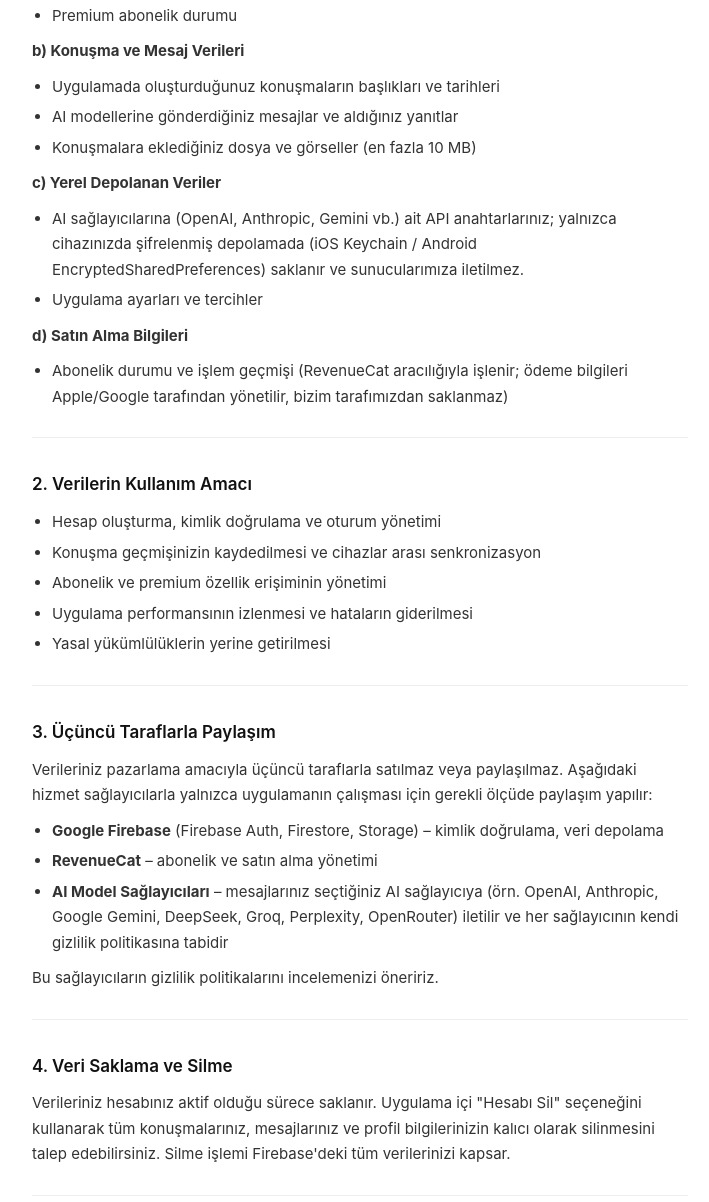
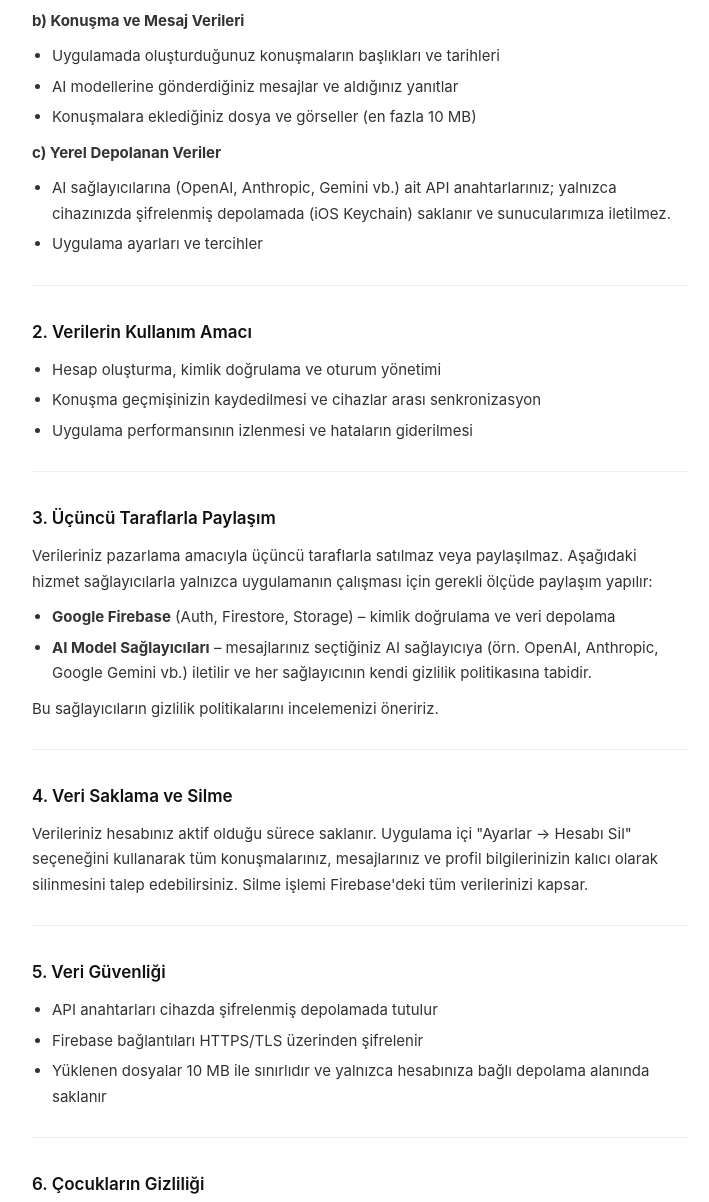
Before and after one commit to ozgeerdogan/konsey-privacy-policy, a plain HTML site: page index.html in a window 1280 px wide. Shown: the part 510-1712 px from the top of the page, without its empty margins (280-989 px from the left). Drawn offline with Linux system fonts and the light colour scheme.

Commit message:
Update privacy policy with new date and details

```diff
--- a/index.html
+++ b/index.html
@@ -38,7 +38,7 @@
 <div class="container">
 
   <h1>Gizlilik Politikası</h1>
-  <p class="subtitle">Son güncelleme: 27 Mayıs 2025 &nbsp;·&nbsp; Konsey – AI Konseyi Uygulaması</p>
+  <p class="subtitle">Son güncelleme: 31 Mayıs 2026 &nbsp;·&nbsp; Konsey – AI Konseyi Uygulaması</p>
 
   <p>
     Konsey ("uygulama", "biz") olarak gizliliğinize önem veriyoruz. Bu politika, uygulamayı
@@ -52,10 +52,9 @@
 
   <p><strong>a) Hesap Bilgileri</strong></p>
   <ul>
-    <li>E-posta adresi ve şifre (e-posta/şifre ile kayıt olunursa)</li>
+    <li>E-posta adresi (e-posta/şifre ile kayıt olunursa)</li>
     <li>Apple kimlik bilgileri (Apple ile Giriş Yap kullanılırsa)</li>
     <li>Kullanıcı kimliği (UID) ve hesap oluşturma tarihi</li>
-    <li>Premium abonelik durumu</li>
   </ul>
 
   <p><strong>b) Konuşma ve Mesaj Verileri</strong></p>
@@ -68,15 +67,8 @@
   <p><strong>c) Yerel Depolanan Veriler</strong></p>
   <ul>
     <li>AI sağlayıcılarına (OpenAI, Anthropic, Gemini vb.) ait API anahtarlarınız; yalnızca cihazınızda
-        şifrelenmiş depolamada (iOS Keychain / Android EncryptedSharedPreferences) saklanır ve
-        sunucularımıza iletilmez.</li>
+        şifrelenmiş depolamada (iOS Keychain) saklanır ve sunucularımıza iletilmez.</li>
     <li>Uygulama ayarları ve tercihler</li>
-  </ul>
-
-  <p><strong>d) Satın Alma Bilgileri</strong></p>
-  <ul>
-    <li>Abonelik durumu ve işlem geçmişi (RevenueCat aracılığıyla işlenir; ödeme bilgileri
-        Apple/Google tarafından yönetilir, bizim tarafımızdan saklanmaz)</li>
   </ul>
 
   <hr class="divider" />
@@ -85,9 +77,7 @@
   <ul>
     <li>Hesap oluşturma, kimlik doğrulama ve oturum yönetimi</li>
     <li>Konuşma geçmişinizin kaydedilmesi ve cihazlar arası senkronizasyon</li>
-    <li>Abonelik ve premium özellik erişiminin yönetimi</li>
     <li>Uygulama performansının izlenmesi ve hataların giderilmesi</li>
-    <li>Yasal yükümlülüklerin yerine getirilmesi</li>
   </ul>
 
   <hr class="divider" />
@@ -96,11 +86,9 @@
   <p>Verileriniz pazarlama amacıyla üçüncü taraflarla satılmaz veya paylaşılmaz.
      Aşağıdaki hizmet sağlayıcılarla yalnızca uygulamanın çalışması için gerekli ölçüde paylaşım yapılır:</p>
   <ul>
-    <li><strong>Google Firebase</strong> (Firebase Auth, Firestore, Storage) – kimlik doğrulama, veri depolama</li>
-    <li><strong>RevenueCat</strong> – abonelik ve satın alma yönetimi</li>
+    <li><strong>Google Firebase</strong> (Auth, Firestore, Storage) – kimlik doğrulama ve veri depolama</li>
     <li><strong>AI Model Sağlayıcıları</strong> – mesajlarınız seçtiğiniz AI sağlayıcıya (örn. OpenAI, Anthropic,
-        Google Gemini, DeepSeek, Groq, Perplexity, OpenRouter) iletilir ve her sağlayıcının kendi
-        gizlilik politikasına tabidir</li>
+        Google Gemini vb.) iletilir ve her sağlayıcının kendi gizlilik politikasına tabidir.</li>
   </ul>
   <p>Bu sağlayıcıların gizlilik politikalarını incelemenizi öneririz.</p>
 
@@ -108,7 +96,7 @@
 
   <h2>4. Veri Saklama ve Silme</h2>
   <p>
-    Verileriniz hesabınız aktif olduğu sürece saklanır. Uygulama içi "Hesabı Sil" seçeneğini
+    Verileriniz hesabınız aktif olduğu sürece saklanır. Uygulama içi "Ayarlar → Hesabı Sil" seçeneğini
     kullanarak tüm konuşmalarınız, mesajlarınız ve profil bilgilerinizin kalıcı olarak silinmesini
     talep edebilirsiniz. Silme işlemi Firebase'deki tüm verilerinizi kapsar.
   </p>
@@ -120,7 +108,6 @@
     <li>API anahtarları cihazda şifrelenmiş depolamada tutulur</li>
     <li>Firebase bağlantıları HTTPS/TLS üzerinden şifrelenir</li>
     <li>Yüklenen dosyalar 10 MB ile sınırlıdır ve yalnızca hesabınıza bağlı depolama alanında saklanır</li>
-    <li>Şifre yönetimi Firebase Authentication altyapısı tarafından güvenli şekilde gerçekleştirilir</li>
   </ul>
 
   <hr class="divider" />
@@ -140,7 +127,6 @@
     <li><strong>Erişim:</strong> Hakkınızda sakladığımız verileri talep edebilirsiniz</li>
     <li><strong>Düzeltme:</strong> Hatalı verilerin düzeltilmesini isteyebilirsiniz</li>
     <li><strong>Silme:</strong> Hesabınızı ve tüm verilerinizi silebilirsiniz</li>
-    <li><strong>Veri taşınabilirliği:</strong> Verilerinizin dışa aktarılmasını talep edebilirsiniz</li>
   </ul>
 
   <hr class="divider" />
```
